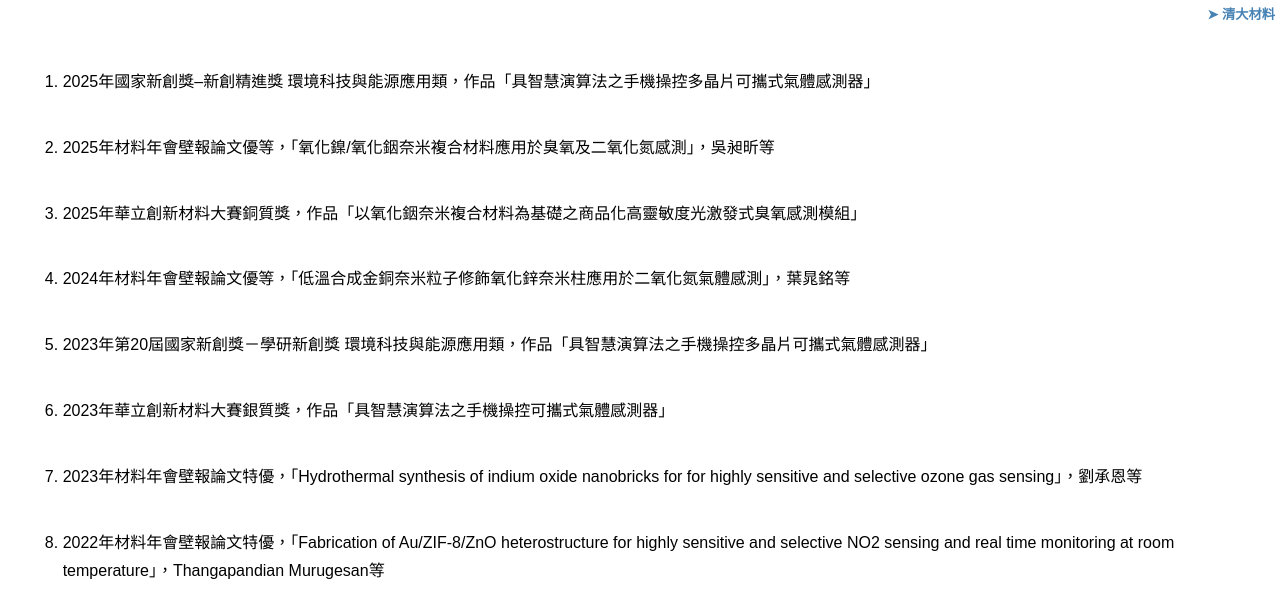
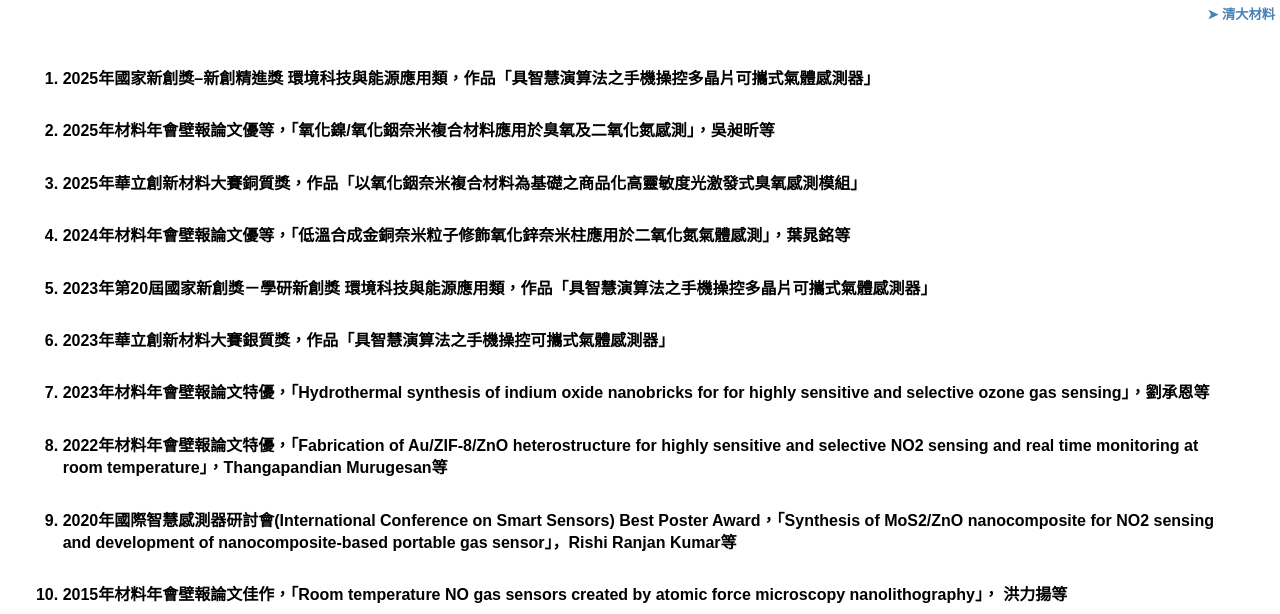
Before and after one commit to spnlab33812/spnlab.github.io, a plain HTML site: page honors.html in a window 1280 px wide. Shown: the part 139-753 px from the top of the page. Drawn offline with Linux system fonts and the light colour scheme; a script that the page names is missing.

Commit message:
Update honors.html

```diff
--- a/honors.html
+++ b/honors.html
@@ -35,49 +35,50 @@
         }
 
         /* ============================
-           2. 內容區塊設定 (強制靠左)
-           【這次的修正重點】
+           2. 內容區塊設定
            ============================ */
         .midcontent {
             float: none !important;
             display: block !important;
             width: 100% !important;
-
-            /* 【修改】移除原本的置中與寬度限制，讓它貼齊左邊 */
             margin: 0 !important;
             max-width: none !important;
-
-            /* 確保文字靠左 */
             text-align: left !important;
         }
 
-        /* 列表樣式設定 */
+        /* 【關鍵修改區】只針對 id="news" 的列表進行設定
+           這會影響所有的清單項目 (那76點)
+        */
         #news {
             display: block !important;
             text-align: left !important;
-            padding-left: 20px !important;  /* 左邊縮排，不用太多，讓點點靠左 */
+            padding-left: 20px !important;
             padding-right: 20px !important;
             margin-top: 20px !important;
-            line-height: 1.8;
+
+            /* 修改 1：文字加粗 */
+            font-weight: bold !important;
+
+            /* 修改 2：縮小行高 (讓多行文字靠得緊一點) */
+            line-height: 1.4 !important;
             font-size: 16px;
         }
 
         #news li {
             text-align: left !important;
-            margin-bottom: 15px;
-            list-style-position: outside; /* 點點在文字框外，對齊更整齊 */
+            list-style-position: outside;
+
+            /* 修改 3：縮小每一點之間的距離 (原本是 15px) */
+            margin-bottom: 8px !important;
         }
 
         /* ============================
-           3. 選單層級修正
+           3. 其他通用設定 (選單、標題、手機版)
            ============================ */
         .overlaynav {
             z-index: 2000 !important;
         }
 
-        /* ============================
-           4. 電腦版：標題置中設定
-           ============================ */
         #main-header {
             display: flex !important;
             flex-direction: column !important;
@@ -106,7 +107,6 @@
             padding: 5px 10px !important;
         }
 
-        /* 漢堡按鈕圖示 */
         .openoverlaynav {
             position: absolute !important;
             right: 20px;
@@ -117,9 +117,6 @@
             font-size: 30px;
         }
 
-        /* ============================
-           5. 手機版專用設定
-           ============================ */
         @media only screen and (max-width: 800px) {
             .openoverlaynav {
                 top: 15px !important;
```
